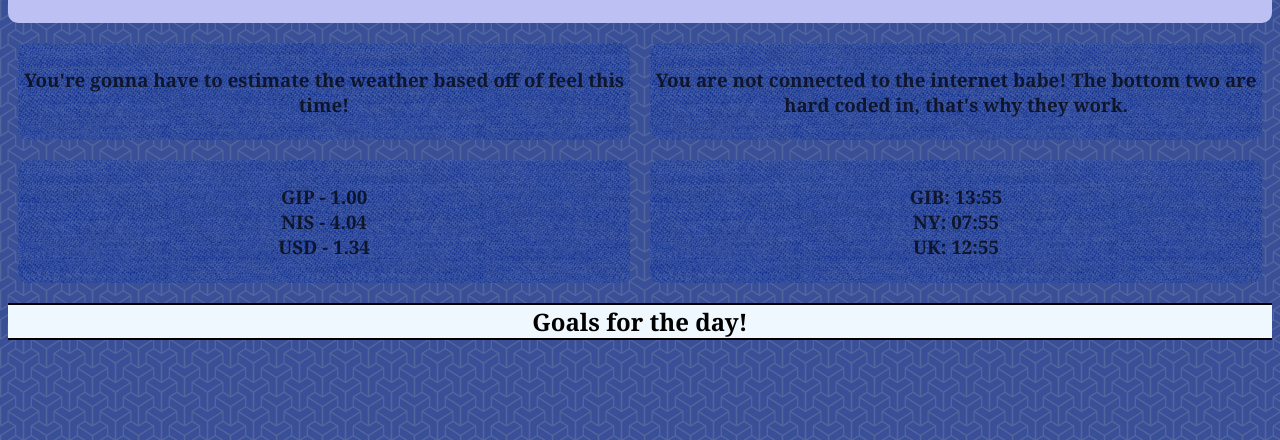
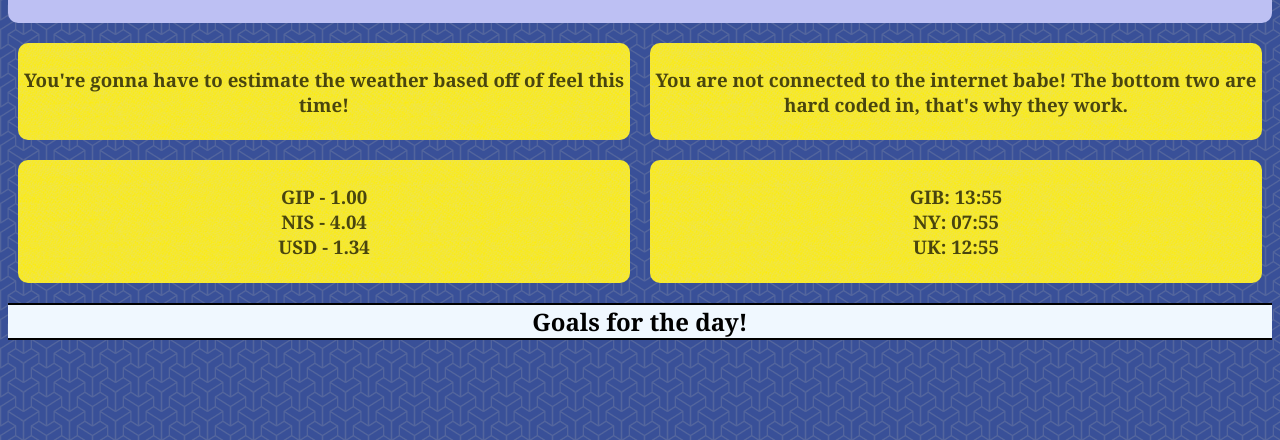
Before and after one commit to motty-mandel/sara-sSite, a plain HTML site: page index.html in a window 1280 px wide. Shown: the part 1014-1454 px from the top of the page. Drawn offline with Linux system fonts and the light colour scheme; no server answers; a web font is replaced by a local one.

Commit message:
Update style.css
Changed background color to yellow

```diff
--- a/style.css
+++ b/style.css
@@ -51,7 +51,7 @@ body {
     margin: 20px 10px 0;
     text-align: center;
     background: url("./45-degree-fabric-light.png");
-    background-color: #00238c;
+    background-color: #ffee00;
 }
 
 .joke {
@@ -61,7 +61,7 @@ body {
     margin: 20px 10px 0;
     text-align: center;
     background: url("./45-degree-fabric-light.png");
-    background-color: #00238c;
+    background-color: #ffee00;
 }
 
 .currency {
@@ -71,7 +71,7 @@ body {
     margin: 20px 10px 0;
     text-align: center;
     background: url("./45-degree-fabric-light.png");
-    background-color: #00238c;
+    background-color: #ffee00;
 }
 
 .timezone {
@@ -80,7 +80,7 @@ body {
     margin: 20px 10px 0;
     text-align: center;
     background: url("./45-degree-fabric-light.png");
-    background-color: #00238c;
+    background-color: #ffee00;
 }
 
 .goal-header {
```
